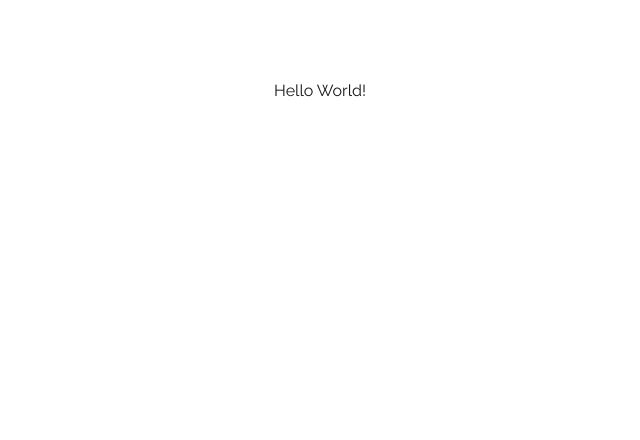
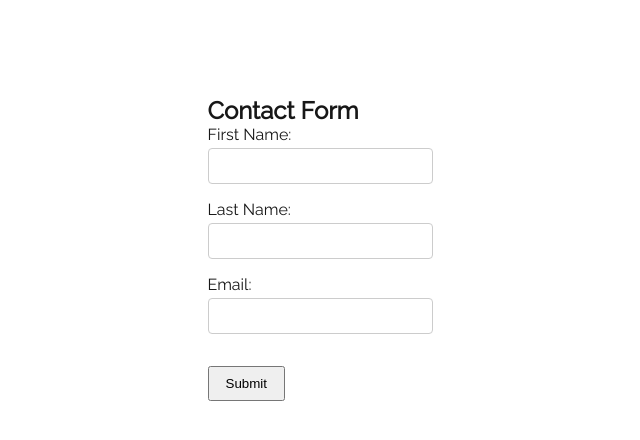
Before and after one commit to Christian-Ra/spidr-challenge, a Next.js app: page / in a window 1280 px wide. Shown: the top 440 px of the page, without its empty margins (320-960 px from the left). Built offline with nearby package versions, Linux system fonts and the light colour scheme.

Commit message:
adds basic form inputs

```diff
--- /dev/null
+++ b/src/components/ContactForm.js
@@ -0,0 +1,61 @@
+import { useState } from "react";
+import TextInput from "./TextInput";
+
+export default function ContactForm() {
+  const [formData, setFormData] = useState({
+    firstName: "",
+    lastName: "",
+    email: "",
+  });
+
+  const handleChange = (e) => {
+    const { name, value } = e.target;
+    setFormData((prev) => ({ ...prev, [name]: value }));
+  };
+
+  const handleSubmit = (e) => {
+    e.preventDefault();
+    const secretPin = formData.pinParts.join("-");
+    const output = { ...formData, secretPin };
+    console.log("Submitted Data:", output);
+    alert("Form submitted! Check the console.");
+  };
+
+  return (
+    <form
+      onSubmit={handleSubmit}
+      style={{ padding: "1rem", maxWidth: "500px", margin: "auto" }}
+    >
+      <h2>Contact Form</h2>
+
+      <TextInput
+        label='First Name'
+        name='firstName'
+        value={formData.firstName}
+        onChange={handleChange}
+      />
+
+      <TextInput
+        label='Last Name'
+        name='lastName'
+        value={formData.lastName}
+        onChange={handleChange}
+      />
+
+      <TextInput
+        label='Email'
+        name='email'
+        type='email'
+        value={formData.email}
+        onChange={handleChange}
+      />
+
+      <button
+        type='submit'
+        style={{ marginTop: "1rem", padding: "0.5rem 1rem" }}
+      >
+        Submit
+      </button>
+    </form>
+  );
+}
--- /dev/null
+++ b/src/components/TextInput.js
@@ -0,0 +1,36 @@
+export default function TextInput({
+  label,
+  name,
+  type = "text",
+  value,
+  onChange,
+  required = true,
+  ...rest
+}) {
+  return (
+    <div style={{ marginBottom: "1rem" }}>
+      <label
+        htmlFor={name}
+        style={{ display: "block", marginBottom: "0.25rem" }}
+      >
+        {label}:
+      </label>
+      <input
+        id={name}
+        name={name}
+        type={type}
+        value={value}
+        onChange={onChange}
+        required={required}
+        style={{
+          padding: "0.5rem",
+          width: "100%",
+          fontSize: "1rem",
+          border: "1px solid #ccc",
+          borderRadius: "4px",
+        }}
+        {...rest}
+      />
+    </div>
+  );
+}
--- a/src/pages/index.js
+++ b/src/pages/index.js
@@ -2,6 +2,7 @@ import Head from "next/head";
 import Image from "next/image";
 // import { Geist, Geist_Mono } from "next/font/google";
 import styles from "@/styles/Home.module.css";
+import ContactForm from "@/components/ContactForm";
 
 // const geistSans = Geist({
 //   variable: "--font-geist-sans",
@@ -22,7 +23,9 @@ export default function Home() {
         <meta name='viewport' content='width=device-width, initial-scale=1' />
         <link rel='icon' href='/favicon.ico' />
       </Head>
-      <div className={`${styles.page}`}>Hello World!</div>
+      <div className={`${styles.page}`}>
+        <ContactForm />
+      </div>
     </>
   );
 }
```
Also changed, not shown: src/components/PINGroupInput.js (added), src/components/PhoneInput.js (added).
